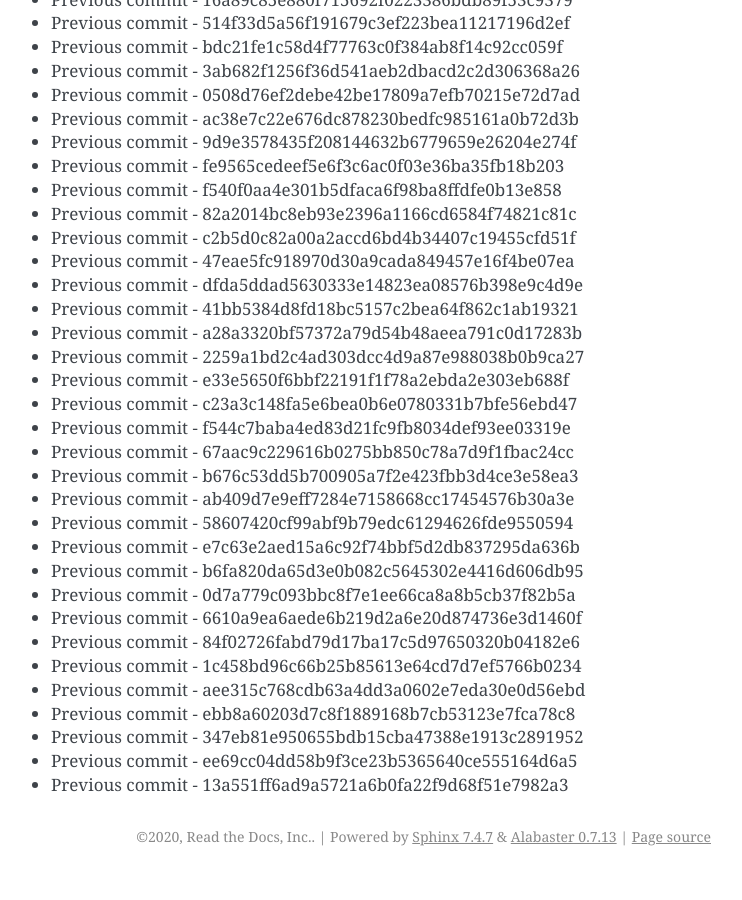
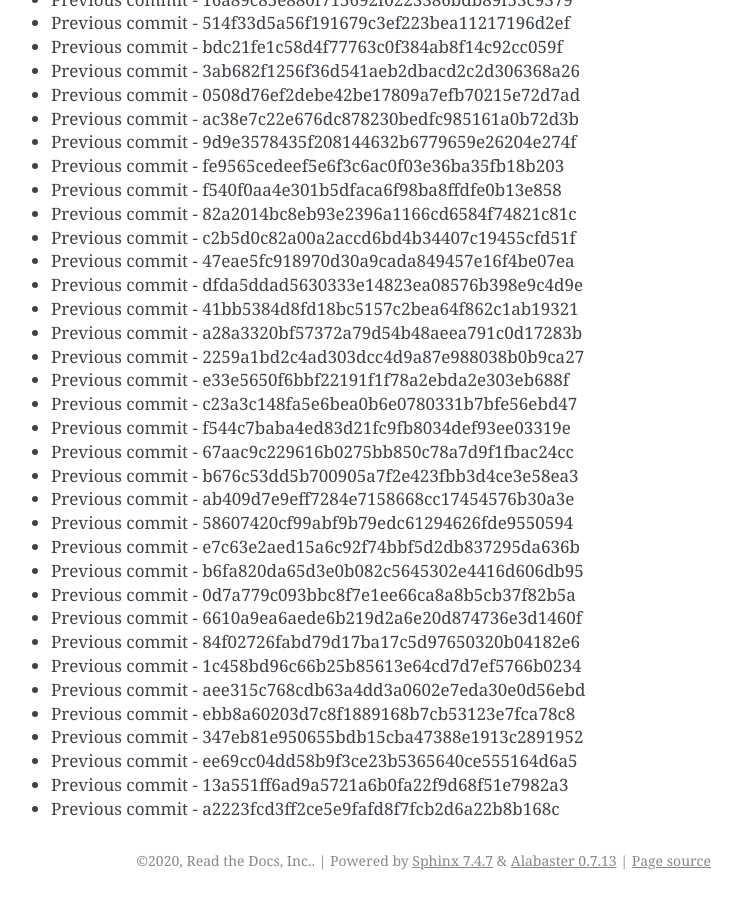
Before and after one commit to readthedocs/rtd-git-stresstest, a Sphinx documentation site: the page built from docs/updates.rst, in a window 1280 px wide and 900 px high, scrolled down 25952 px. Shown: the whole window, without its empty margins (399-1141 px from the left). Built offline with Sphinx 7.4.7, drawn with Linux system fonts in a browser that asks for light colours; before the commit the page ends 26828 px from its top, so only the background shows below that.

Commit message:
Generating commit from previous: a2223fcd3ff2ce5e9fafd8f7fcb2d6a22b8b168c

```diff
--- a/docs/updates.rst
+++ b/docs/updates.rst
@@ -1122,3 +1122,4 @@ It can be tested for any performance characteristics.
 * Previous commit - 347eb81e950655bdb15cba47388e1913c2891952
 * Previous commit - ee69cc04dd58b9f3ce23b5365640ce555164d6a5
 * Previous commit - 13a551ff6ad9a5721a6b0fa22f9d68f51e7982a3
+* Previous commit - a2223fcd3ff2ce5e9fafd8f7fcb2d6a22b8b168c
```
